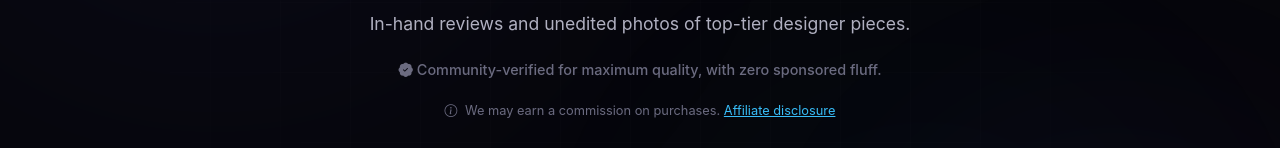
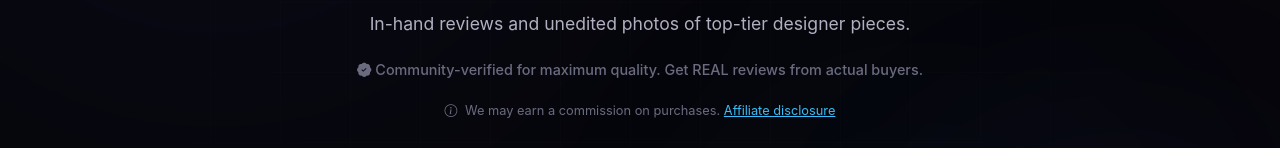
Before and after one commit to JackUCS/dhgVAULT, a website: page index.html in a window 1280 px wide. Shown: the part 348-496 px from the top of the page. Drawn offline with nearby package versions, Linux system fonts and the light colour scheme; no server answers.

Commit message:
Home page changes

```diff
--- a/index.html
+++ b/index.html
@@ -74,7 +74,7 @@
                 <span class="gradient-text">Unlock the Best<br>DHGate Grails</span>
             </h1>
             <p class="hero__desc">In-hand reviews and unedited photos of top-tier designer pieces.</p>
-            <p class="hero__trust"><i class="bi bi-patch-check-fill"></i>Community-verified for maximum quality, with zero sponsored fluff.</p>
+            <p class="hero__trust"><i class="bi bi-patch-check-fill"></i>Community-verified for maximum quality. Get REAL reviews from actual buyers.</p>
             <p class="hero__disclosure"><i class="bi bi-info-circle"></i> We may earn a commission on purchases. <a href="/disclaimer" style="color:var(--accent-3);">Affiliate disclosure</a></p>
         </section>
 
```
